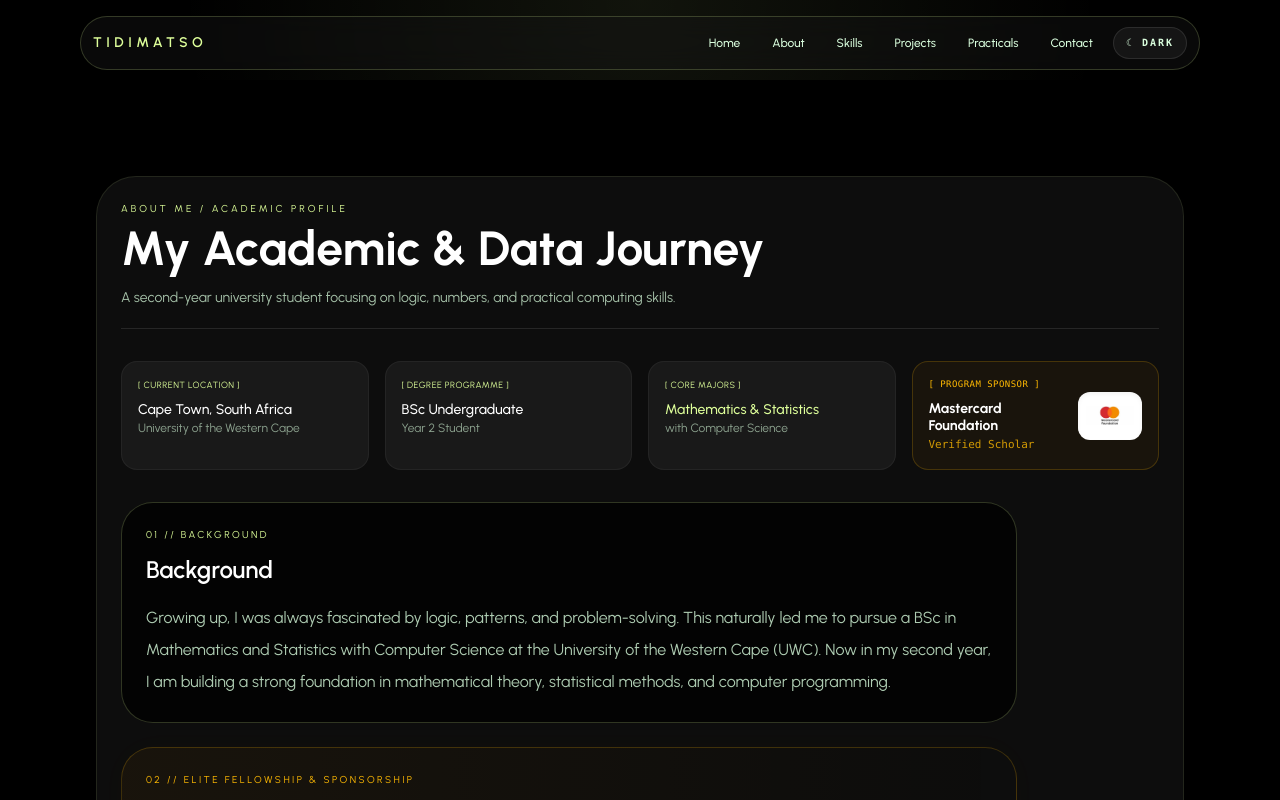
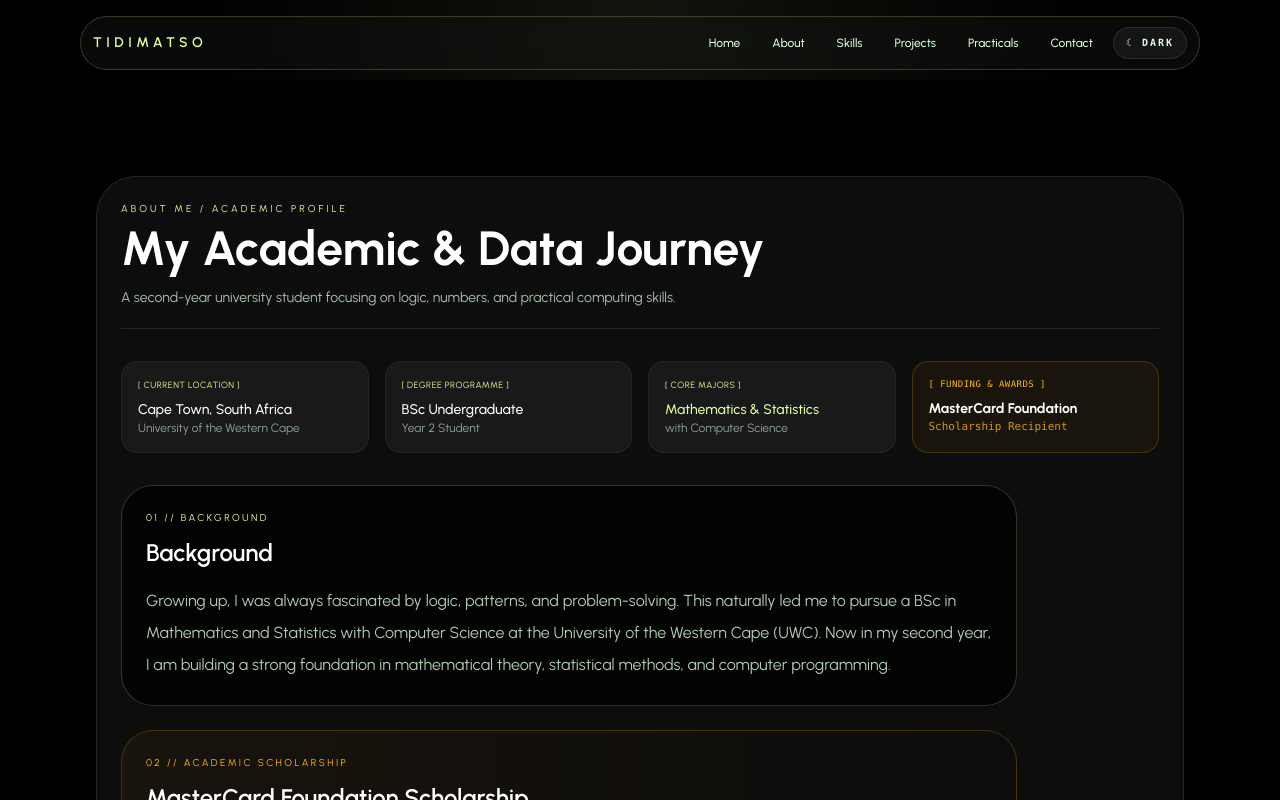
Before and after one commit to tidimatsomalatji341-boop/portfolio, a Next.js app: page /about in a window 1280 px wide. Shown: the top 800 px of the page. Built offline with nearby package versions, Linux system fonts and the light colour scheme.

Commit message:
Added scholarship section and soft skills

```diff
--- a/app/about/page.tsx
+++ b/app/about/page.tsx
@@ -10,10 +10,10 @@ const narrativeRows = [
       "Growing up, I was always fascinated by logic, patterns, and problem-solving. This naturally led me to pursue a BSc in Mathematics and Statistics with Computer Science at the University of the Western Cape (UWC). Now in my second year, I am building a strong foundation in mathematical theory, statistical methods, and computer programming.",
   },
   {
-    label: "02 // ELITE FELLOWSHIP & SPONSORSHIP",
-    title: "Mastercard Foundation Scholar",
+    label: "02 // ACADEMIC SCHOLARSHIP",
+    title: "MasterCard Foundation Scholarship",
     content:
-      "I am incredibly honored to be vetted, selected, and sponsored as a Mastercard Foundation Scholar at UWC. This competitive fellowship recognizes high-achieving undergraduates demonstrating strong quantitative capability, leadership potential, and a deep commitment to regional technological innovation. Beyond financial sponsorship, the program serves as an active workspace for cross-functional project coordination and advanced professional leadership tracks.",
+      "I am honored to be selected as a recipient of the MasterCard Foundation Scholarship at UWC. This program recognizes high-achieving undergraduates demonstrating strong quantitative capability, leadership potential, and a deep commitment to regional development. Beyond academic support, the program focuses on strategic skill development, community engagement, and advanced professional pathways.",
   },
   {
     label: "03 // THE DATA SPARK",
@@ -44,7 +44,7 @@ export default function AboutPage() {
             </p>
           </div>
 
-          {/* Quick Stats Grid - Simple, Honest, and Branded */}
+          {/* Quick Stats Grid - Simple, Honest, and Clean with the Gold Card integrated */}
           <div className="grid gap-4 sm:grid-cols-2 lg:grid-cols-4">
             <div className="rounded-2xl border border-white/5 bg-white/5 p-4">
               <p className="text-[9px] uppercase tracking-wider text-[#deff9a]">[ CURRENT LOCATION ]</p>
@@ -64,29 +64,12 @@ export default function AboutPage() {
               <p className="text-xs text-[#daffde]/60">with Computer Science</p>
             </div>
 
-            {/* High-Contrast Visible Badge Card Component */}
-            <div className="rounded-2xl border border-amber-400/20 bg-amber-500/5 p-4 flex items-center justify-between gap-4">
-              <div className="flex flex-col">
-                <p className="text-[9px] uppercase tracking-wider text-amber-400 font-mono">[ PROGRAM SPONSOR ]</p>
-                <p className="mt-2 text-sm font-bold text-white leading-tight">Mastercard Foundation</p>
-                <p className="text-[11px] text-amber-400/80 font-mono mt-0.5">Verified Scholar</p>
-              </div>
-
-              {/* High-Contrast White Background Container to force logo visibility */}
-              <div className="shrink-0 bg-white p-2 rounded-xl h-12 w-16 flex items-center justify-center shadow-inner">
-                <img
-                  src="/MCSPL.jpg"
-                  alt="MCF Logo"
-                  className="h-full w-full object-contain select-none"
-                  onError={(e) => {
-                    e.currentTarget.style.display = 'none';
-                    const parent = e.currentTarget.parentElement;
-                    if (parent) {
-                      parent.className = "shrink-0 bg-white/5 border border-white/10 p-1.5 rounded-xl h-12 w-12 flex items-center justify-center";
-                      parent.innerHTML = '<span class="text-[8px] font-mono font-bold text-amber-400">MCF</span>';
-                    }
-                  }}
-                />
+            {/* The Gold Card component, minus the logo, with correct text and gold accent */}
+            <div className="rounded-2xl border border-amber-400/20 bg-amber-500/5 p-4 flex flex-col justify-between">
+              <div>
+                <p className="text-[9px] uppercase tracking-wider text-amber-400 font-mono">[ FUNDING & AWARDS ]</p>
+                <p className="mt-2 text-sm font-bold text-white leading-tight">MasterCard Foundation</p>
+                <p className="text-[11px] text-amber-400/80 font-mono mt-0.5">Scholarship Recipient</p>
               </div>
             </div>
           </div>
@@ -94,7 +77,7 @@ export default function AboutPage() {
           {/* Narrative Content Blocks */}
           <div className="flex max-w-4xl flex-col gap-6">
             {narrativeRows.map((row, index) => {
-              const isScholarship = row.label.includes("FELLOWSHIP");
+              const isScholarship = row.label.includes("ACADEMIC SCHOLARSHIP");
               return (
                 <motion.article
                   key={row.label}
@@ -142,7 +125,7 @@ export default function AboutPage() {
             <a
               href="/Tidimatso_Malatji_CV.pdf"
               download="Tidimatso_Malatji_CV.pdf"
-              className="inline-flex items-center justify-center gap-2.5 rounded-xl bg-[#deff9a]/10 border border-[#deff9a]/20 px-5 py-3.5 font-mono text-xs font-bold uppercase tracking-wider text-[#deff9a] transition-all hover:bg-[#deff9a] hover:text-black hover:border-transparent shrink-0 group shadow-md"
+              className="inline-flex items-center justify-center gap-2.5 rounded-xl bg-[#deff9a]/10 border border-[#deff9a]/20 px-5 py-3.5 font-mono text-xs font-bold uppercase tracking-wider text-[#daffde] transition-all hover:bg-[#deff9a] hover:text-black hover:border-transparent shrink-0 group shadow-md"
             >
               <svg
                 className="w-4 h-4 transform group-hover:translate-y-0.5 transition-transform duration-200"
```
